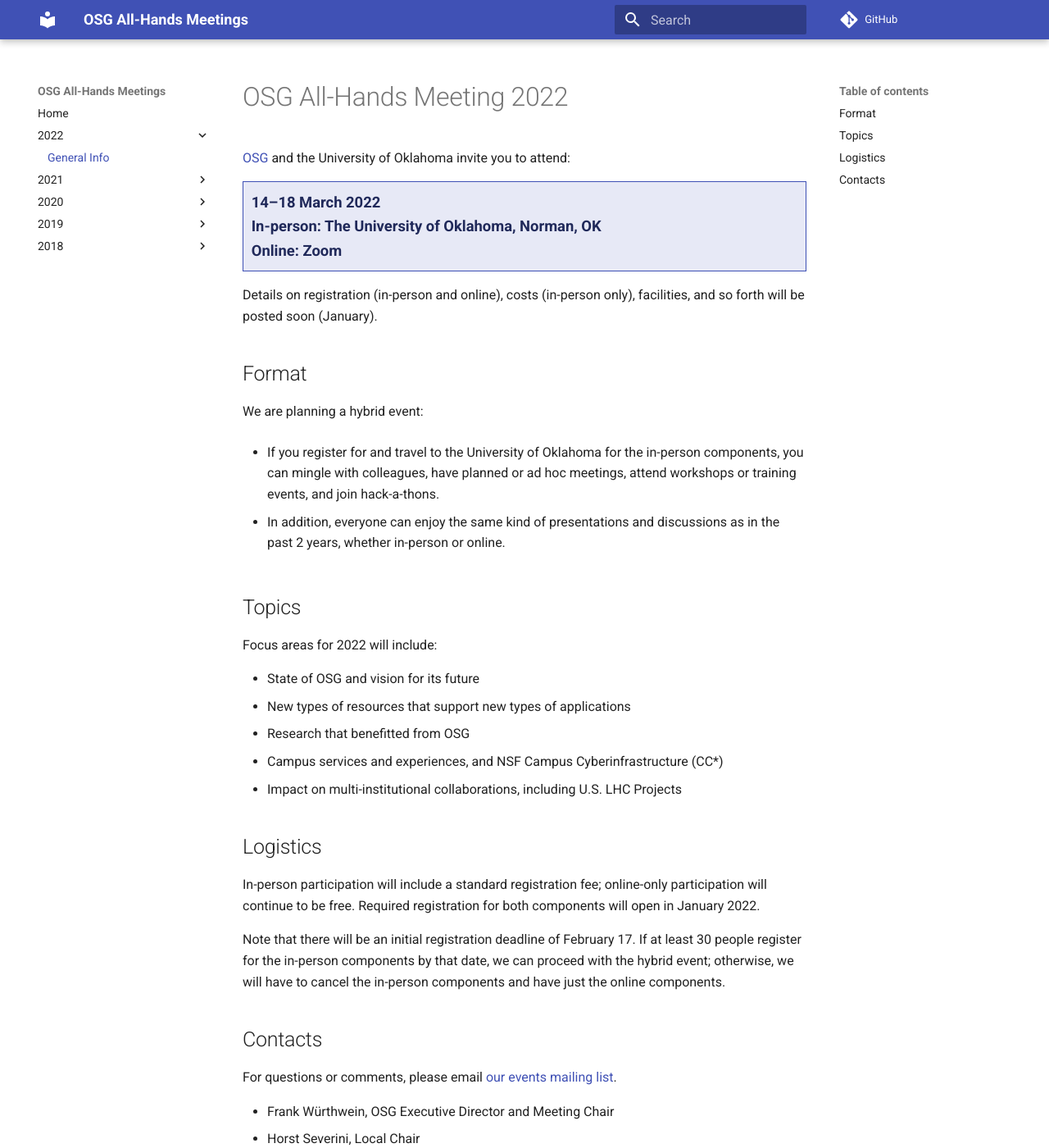
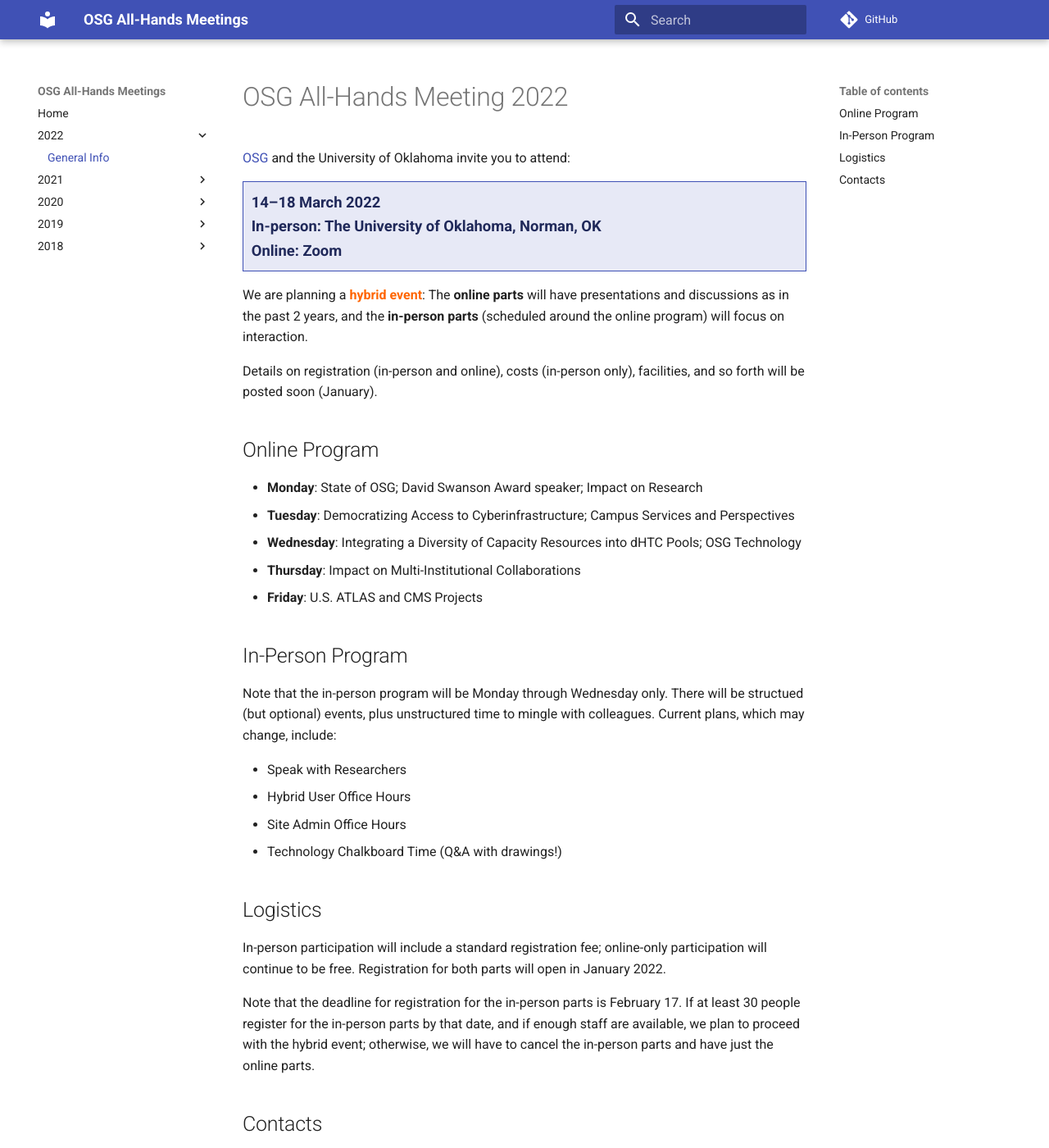
Before and after one commit to osg-htc/all-hands, an MkDocs documentation site: the page built from docs/2022/index.md, in a window 1280 px wide and 1400 px high. Shown: the whole window at 82% size. Built offline with MkDocs 1.6.1 and Material for MkDocs 9.7.7, drawn with Linux system fonts in a browser that asks for light colours; comment, search, counter and statistics services are not loaded.

Commit message:
More home page details

```diff
--- a/docs/2022/index.md
+++ b/docs/2022/index.md
@@ -10,42 +10,43 @@
   Online: Zoom
 </div>
 
+We are planning a <span style="font-weight: bold; color: #FF6600;">hybrid event</span>:
+The **online parts** will have presentations and discussions as in the past 2 years,
+and the **in-person parts** (scheduled around the online program) will focus on interaction.
+
 Details on registration (in-person and online), costs (in-person only), facilities,
 and so forth will be posted soon (January).
 
-## Format
+## Online Program
 
-We are planning a hybrid event:
+*   **Monday**: State of OSG; David Swanson Award speaker; Impact on Research
+*   **Tuesday**: Democratizing Access to Cyberinfrastructure; Campus Services and Perspectives
+*   **Wednesday**: Integrating a Diversity of Capacity Resources into dHTC Pools; OSG Technology
+*   **Thursday**: Impact on Multi-Institutional Collaborations
+*   **Friday**: U.S. ATLAS and CMS Projects
 
-*  If you register for and travel to the University of Oklahoma for the in-person components,
-   you can mingle with colleagues,
-   have planned or ad hoc meetings,
-   attend workshops or training events,
-   and join hack-a-thons.
+## In-Person Program
 
-*  In addition, everyone can enjoy the same kind of presentations and discussions as in the past 2 years,
-   whether in-person or online.
+Note that the in-person program will be Monday through Wednesday only.
+There will be structued (but optional) events, plus unstructured time to mingle with colleagues.
+Current plans, which may change, include:
 
-## Topics
-
-Focus areas for 2022 will include:
-
-*   State of OSG and vision for its future
-*   New types of resources that support new types of applications
-*   Research that benefitted from OSG
-*   Campus services and experiences, and NSF Campus Cyberinfrastructure (CC*)
-*   Impact on multi-institutional collaborations, including U.S. LHC Projects
+*   Speak with Researchers
+*   Hybrid User Office Hours
+*   Site Admin Office Hours
+*   Technology Chalkboard Time (Q&A with drawings!)
 
 ## Logistics
 
 In-person participation will include a standard registration fee;
 online-only participation will continue to be free.
-Required registration for both components will open in January 2022.
+Registration for both parts will open in January 2022.
 
-Note that there will be an initial registration deadline of February 17.
-If at least 30 people register for the in-person components by that date,
-we can proceed with the hybrid event;
-otherwise, we will have to cancel the in-person components and have just the online components.
+Note that the deadline for registration for the in-person parts is February 17.
+If at least 30 people register for the in-person parts by that date,
+and if enough staff are available,
+we plan to proceed with the hybrid event;
+otherwise, we will have to cancel the in-person parts and have just the online parts.
 
 ## Contacts
 
```
